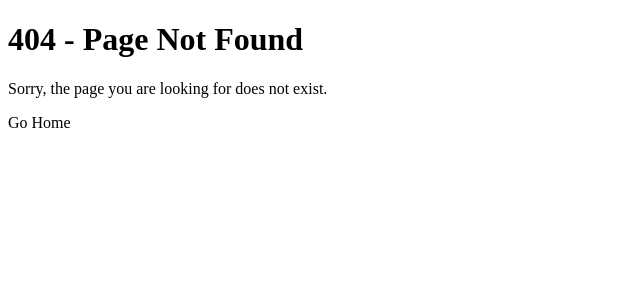
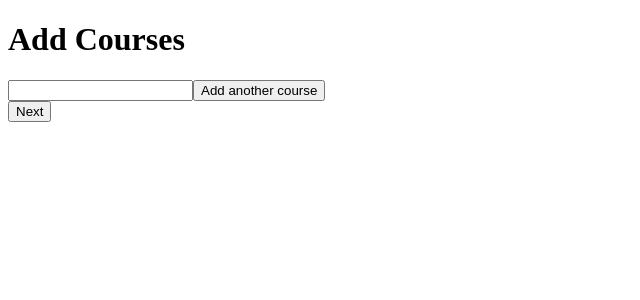
Before and after one commit to ikoide/vthacks2024, a React app in the folder frontend/: page /add-drop in a window 1280 px wide. Before the commit this address had no page. Shown: the top 300 px of the page, without its empty margins (0-640 px from the left). Built offline with nearby package versions, Linux system fonts and the light colour scheme; the HTML template or start-up script is replaced by a standard one.

Commit message:
add/drop ui

```diff
--- a/frontend/src/App.tsx
+++ b/frontend/src/App.tsx
@@ -4,6 +4,7 @@ import { useState, useEffect } from 'react';
 import HomePage from './pages/HomePage';
 import LoginPageAndSignUp from './pages/LoginAndSignupPage';
 import NotFound404 from './components/HTTPErrors/NotFound404';
+import { CourseChoicePage } from './pages/CourseChoicePage';
 
 
 function App() {
@@ -15,13 +16,12 @@ function App() {
   }, []);
 
   return (
-    <>
     <Routes key={location.pathname} location={location}>
       <Route path="/" element={<HomePage userData={userData} />} />
       <Route path="/login-or-signup" element={<LoginPageAndSignUp setUserData={setUserData} />} />
       <Route path="*" element={<NotFound404 />} />
+      <Route path="/add-drop" element={<CourseChoicePage />} />
     </Routes>
-    </>
   )
 }
 
--- /dev/null
+++ b/frontend/src/pages/CourseChoicePage/AddDrop/index.tsx
@@ -0,0 +1,35 @@
+interface AddDropProps {
+  numberOfCourses: number;
+  allInputs: string[];
+  setAllInputs: (inputs: string[]) => void;
+  handleAddAnotherCourse: () => void;
+}
+
+export const AddDrop = ({
+  numberOfCourses,
+  allInputs,
+  setAllInputs,
+  handleAddAnotherCourse,
+}: AddDropProps) => {
+  const handleInputChange = (index: number, value: string) => {
+    const updatedInputs = allInputs.map((input, i) =>
+      i === index ? value : input
+    );
+    setAllInputs(updatedInputs);
+  };
+
+  return (
+    <div>
+      {[...Array(numberOfCourses)].map((_, index) => (
+        <input
+          key={index}
+          type="text"
+          value={allInputs[index] || ""}
+          onChange={(e) => handleInputChange(index, e.target.value)}
+        />
+      ))}
+
+      <button onClick={handleAddAnotherCourse}>Add another course</button>
+    </div>
+  );
+};
--- /dev/null
+++ b/frontend/src/pages/CourseChoicePage/index.tsx
@@ -0,0 +1,60 @@
+import { useState } from "react";
+import { AddDrop } from "./AddDrop";
+
+export const CourseChoicePage = () => {
+  const [isAddMode, setIsAddMode] = useState(true); // Track whether we're in Add or Drop mode
+
+  // State for the "Add" AddDrop
+  const [addNumberOfCourses, setAddNumberOfCourses] = useState(1);
+  const [addAllInputs, setAddAllInputs] = useState<string[]>([""]);
+
+  const handleAddAnotherAddCourse = () => {
+    if (addNumberOfCourses < 2) {
+      setAddNumberOfCourses(addNumberOfCourses + 1);
+      setAddAllInputs([...addAllInputs, ""]);
+    }
+  };
+
+  // State for the "Drop" AddDrop
+  const [dropNumberOfCourses, setDropNumberOfCourses] = useState(1);
+  const [dropAllInputs, setDropAllInputs] = useState<string[]>([""]);
+
+  const handleAddAnotherDropCourse = () => {
+    if (dropNumberOfCourses < 2) {
+      setDropNumberOfCourses(dropNumberOfCourses + 1);
+      setDropAllInputs([...dropAllInputs, ""]);
+    }
+  };
+
+  // Handle switching between Add and Drop mode
+  const handleNextClick = () => {
+    setIsAddMode(false); // Switch to Drop mode when Next is clicked
+  };
+
+  return (
+    <div>
+      {isAddMode ? (
+        <div>
+          <h1>Add Courses</h1>
+          <AddDrop
+            numberOfCourses={addNumberOfCourses}
+            allInputs={addAllInputs}
+            setAllInputs={setAddAllInputs}
+            handleAddAnotherCourse={handleAddAnotherAddCourse}
+          />
+        </div>
+      ) : (
+        <div>
+          <h1>Drop Courses</h1>
+          <AddDrop
+            numberOfCourses={dropNumberOfCourses}
+            allInputs={dropAllInputs}
+            setAllInputs={setDropAllInputs}
+            handleAddAnotherCourse={handleAddAnotherDropCourse}
+          />
+        </div>
+      )}
+      <button onClick={handleNextClick}>Next</button>
+    </div>
+  );
+};
```
